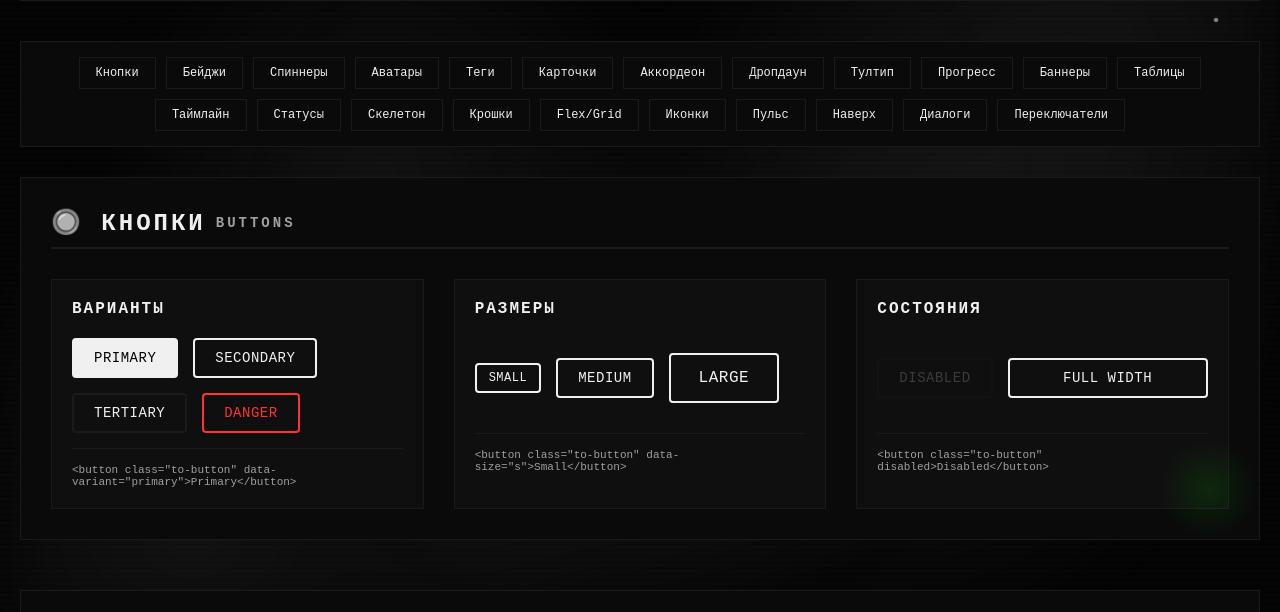
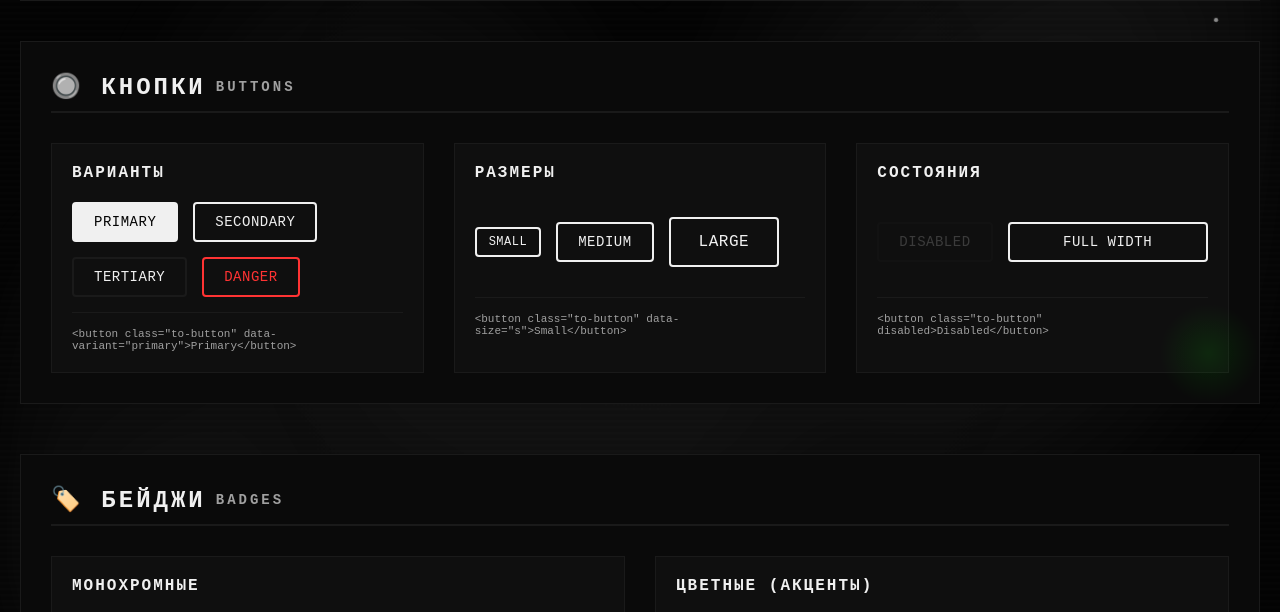
Before and after one commit to ll1ness/TechOne-UI, a plain HTML site: page index.html in a window 1280 px wide. Shown: the part 153-765 px from the top of the page. Drawn offline with Linux system fonts and the light colour scheme.

Commit message:
Update index.html

```diff
--- a/index.html
+++ b/index.html
@@ -272,34 +272,6 @@
                 <span class="badge">v1.01.2</span>
             </h1>
             <p>Матричная версия • Все 60+ модулей • Монохром с цветными акцентами</p>
-        </div>
-
-        <!-- Навигация -->
-        <div class="nav">
-            <div class="nav-links">
-                <a class="nav-link" href="#buttons">Кнопки</a>
-                <a class="nav-link" href="#badges">Бейджи</a>
-                <a class="nav-link" href="#spinners">Спиннеры</a>
-                <a class="nav-link" href="#avatars">Аватары</a>
-                <a class="nav-link" href="#tags">Теги</a>
-                <a class="nav-link" href="#cards">Карточки</a>
-                <a class="nav-link" href="#accordion">Аккордеон</a>
-                <a class="nav-link" href="#dropdown">Дропдаун</a>
-                <a class="nav-link" href="#tooltip">Тултип</a>
-                <a class="nav-link" href="#progress">Прогресс</a>
-                <a class="nav-link" href="#banners">Баннеры</a>
-                <a class="nav-link" href="#tables">Таблицы</a>
-                <a class="nav-link" href="#timeline">Таймлайн</a>
-                <a class="nav-link" href="#status">Статусы</a>
-                <a class="nav-link" href="#skeleton">Скелетон</a>
-                <a class="nav-link" href="#breadcrumbs">Крошки</a>
-                <a class="nav-link" href="#flexgrid">Flex/Grid</a>
-                <a class="nav-link" href="#icons">Иконки</a>
-                <a class="nav-link" href="#pulse">Пульс</a>
-                <a class="nav-link" href="#scrolltop">Наверх</a>
-                <a class="nav-link" href="#dialogs">Диалоги</a>
-                <a class="nav-link" href="#toggles">Переключатели</a>
-            </div>
         </div>
 
         <!-- ===== 1. КНОПКИ ===== -->
```
